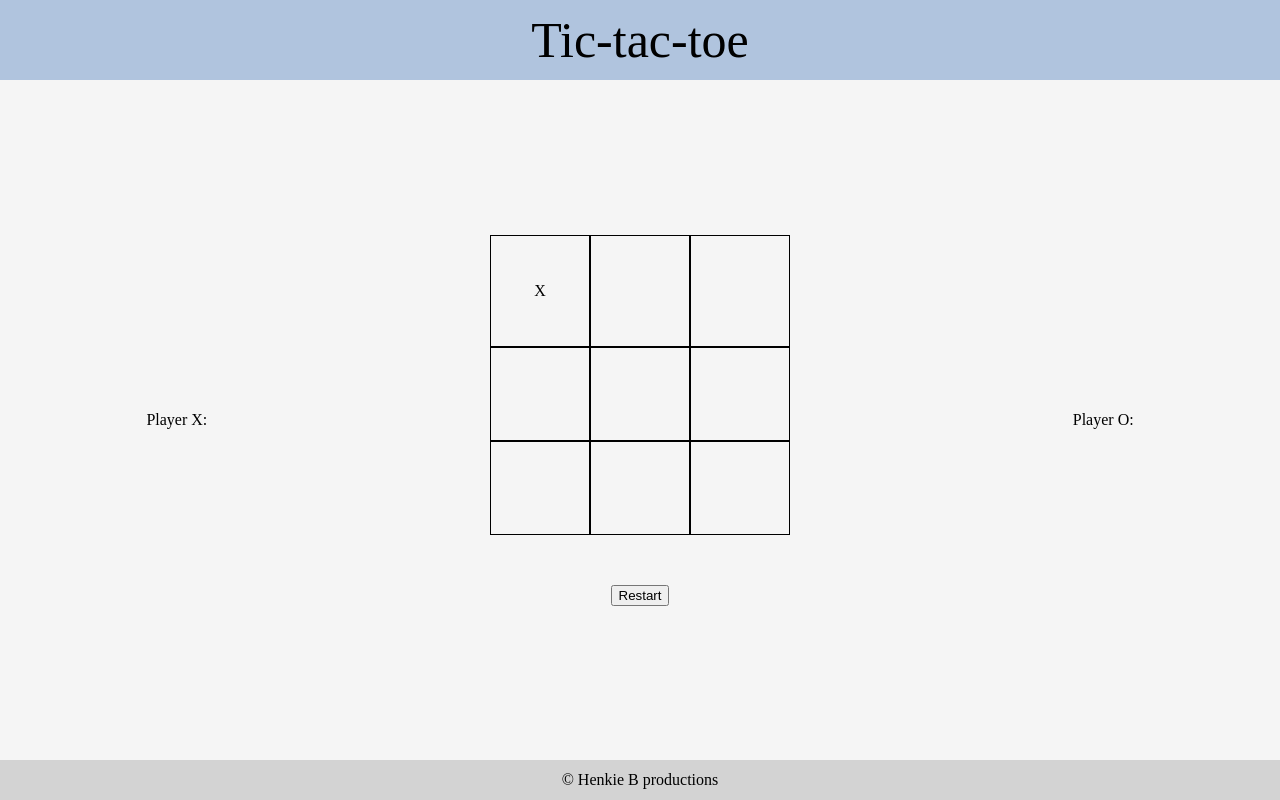
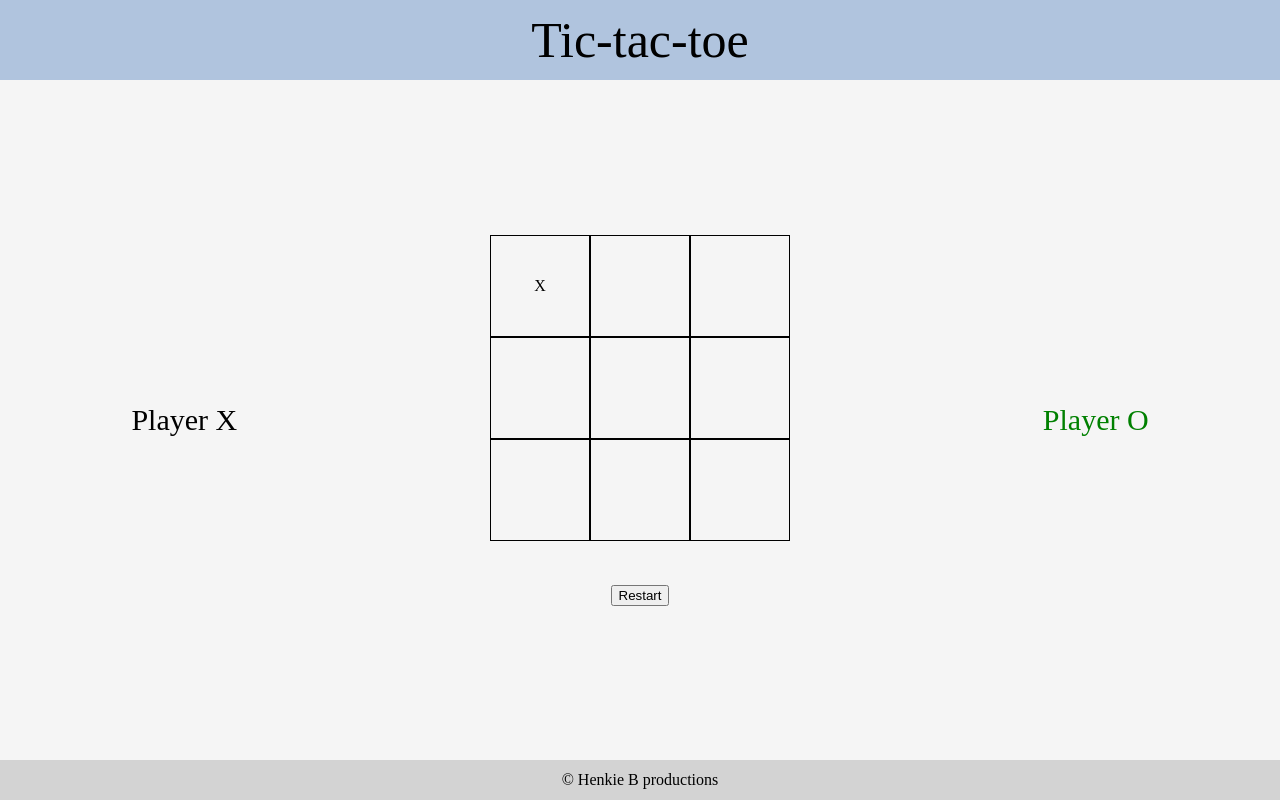
Before and after one commit to wybrenl/tic-tac-toe, a plain HTML site: page index.html in a window 1280 px wide. Both pictures are taken after a click on the element 540 px from the left and 284 px from the top of the page. Drawn offline with Linux system fonts and the light colour scheme.

Commit message:
style update

```diff
--- a/app.js
+++ b/app.js
@@ -5,6 +5,9 @@ const gameBoard = (function() {
     let playerX = true;
     let count = 0;
     let restart = document.querySelector('.restart');
+    let X = document.querySelector('#X')
+    let O = document.querySelector('#O')
+
     const winner = [
         [0, 1, 2],
         [3, 4, 5],
@@ -23,12 +26,16 @@ const gameBoard = (function() {
                     case true :
                         board[element.id].innerHTML = "X"
                         playerX = false;
+                        O.classList.toggle('active')
+                        X.classList.toggle('active')
                         count++;
                         checkWinner()
                         break;
                     case false :
                         board[element.id].innerHTML = "O"
                         playerX = true;
+                        X.classList.toggle('active')
+                        O.classList.toggle('active')
                         count++;
                         checkWinner()
                         break;
@@ -64,6 +71,8 @@ const gameBoard = (function() {
             })
         playerX = true;
         count = 0;
+        X.classList.add('active');
+        O.classList.remove('active');
     }
 
     const getBoard = () => {
--- a/index.html
+++ b/index.html
@@ -11,7 +11,7 @@
     <div class="header">Tic-tac-toe</div>
 
     <div class="container">
-        <div class="player">Player X:</div>
+        <div id="X" class="player active">Player X</div>
         <div class="gamearea">
             <div class="gameboard">
                 <div id="0" class="boardfield"></div>
@@ -26,7 +26,7 @@
             </div>
             <button class="restart" >Restart</button>
         </div>
-        <div class="player">Player O:</div>
+        <div id="O" class="player">Player O</div>
     </div>
 
     <div class="footer">© Henkie B productions</div>
--- a/style.css
+++ b/style.css
@@ -34,6 +34,7 @@ body {
     align-items: center;
     justify-content: center;
     margin: 10px;
+    font-size: 30px;
 }
 
 .gamearea {
@@ -59,6 +60,7 @@ body {
     align-items: center;
     justify-content: center;
     border: 1px black solid;
+    height: 100px;
 }
 
 .footer {
@@ -68,3 +70,7 @@ body {
     height: 40px;
     background-color: lightgray;
 }
+
+.active {
+    color: green;
+}
```
